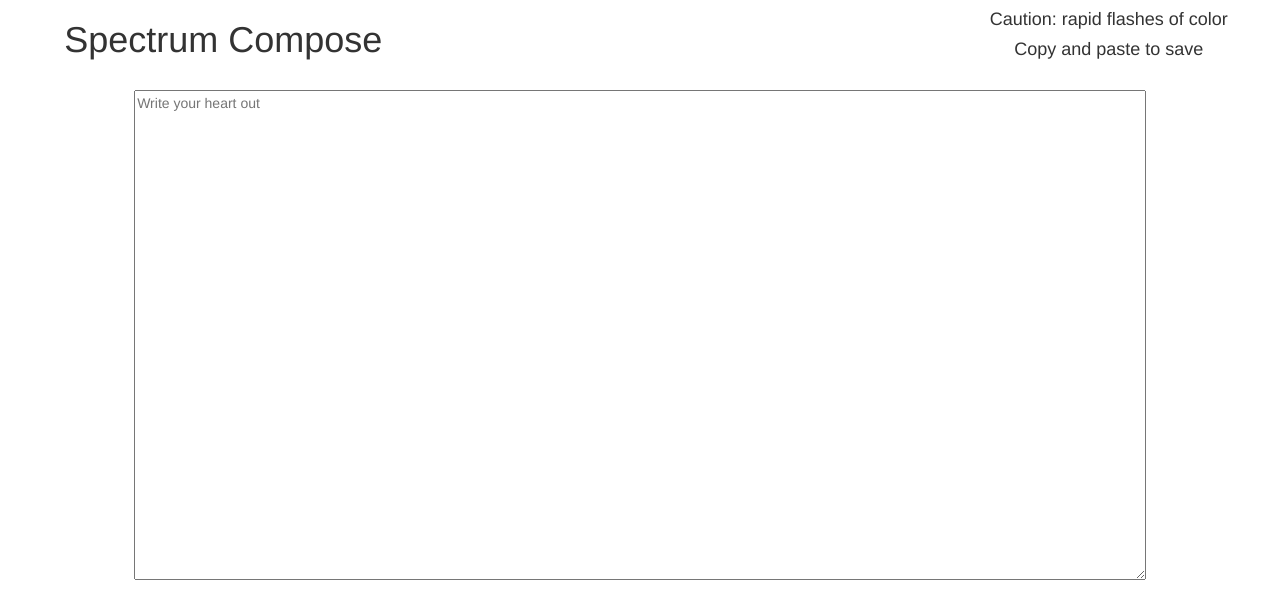
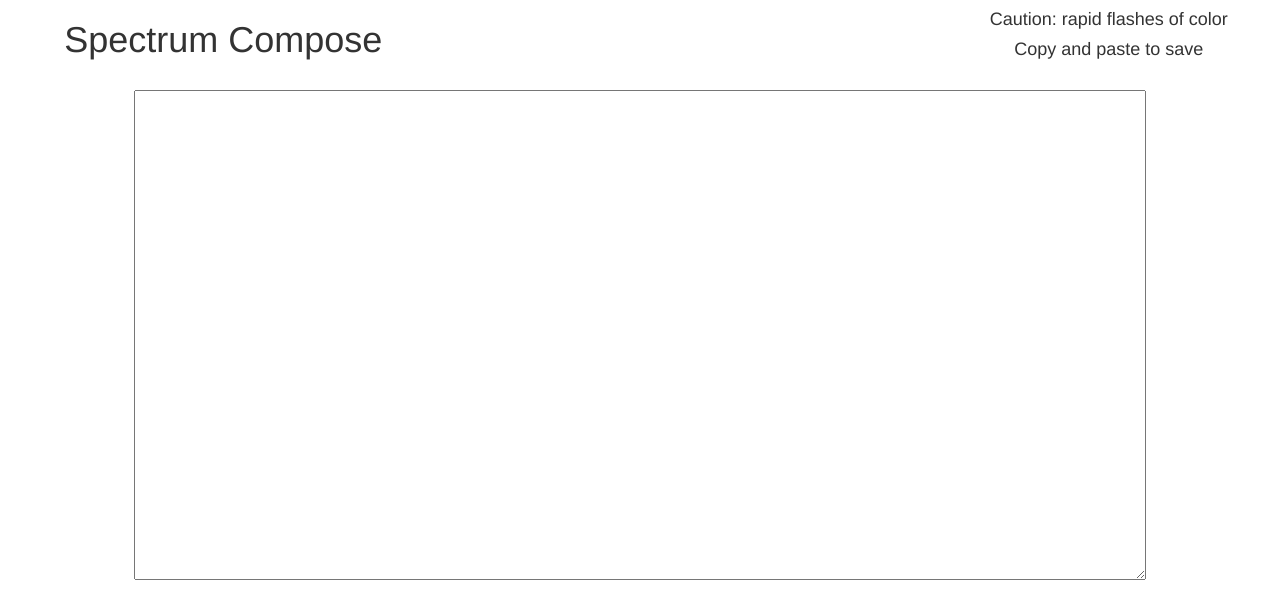
Before and after one commit to philipkiely/spectrumcompose, a plain HTML site: page index.html in a window 1280 px wide. Drawn offline with nearby package versions, Linux system fonts and the light colour scheme.

Commit message:
Revert "placeholder"
This reverts commit 7226c9cd638fe6ec96e176df581a658882ccd4bf.

```diff
--- a/index.html
+++ b/index.html
@@ -20,7 +20,7 @@
     <h1></h1>
   </div>
   <div class="col-md-10 col-md-offset-1 col-xs-12">
-    <textarea id="page" placeholder="Write your heart out"></textarea>
+    <textarea id="page"></textarea>
   </div>
 </div>
   <script src="script.js"></script>
```
